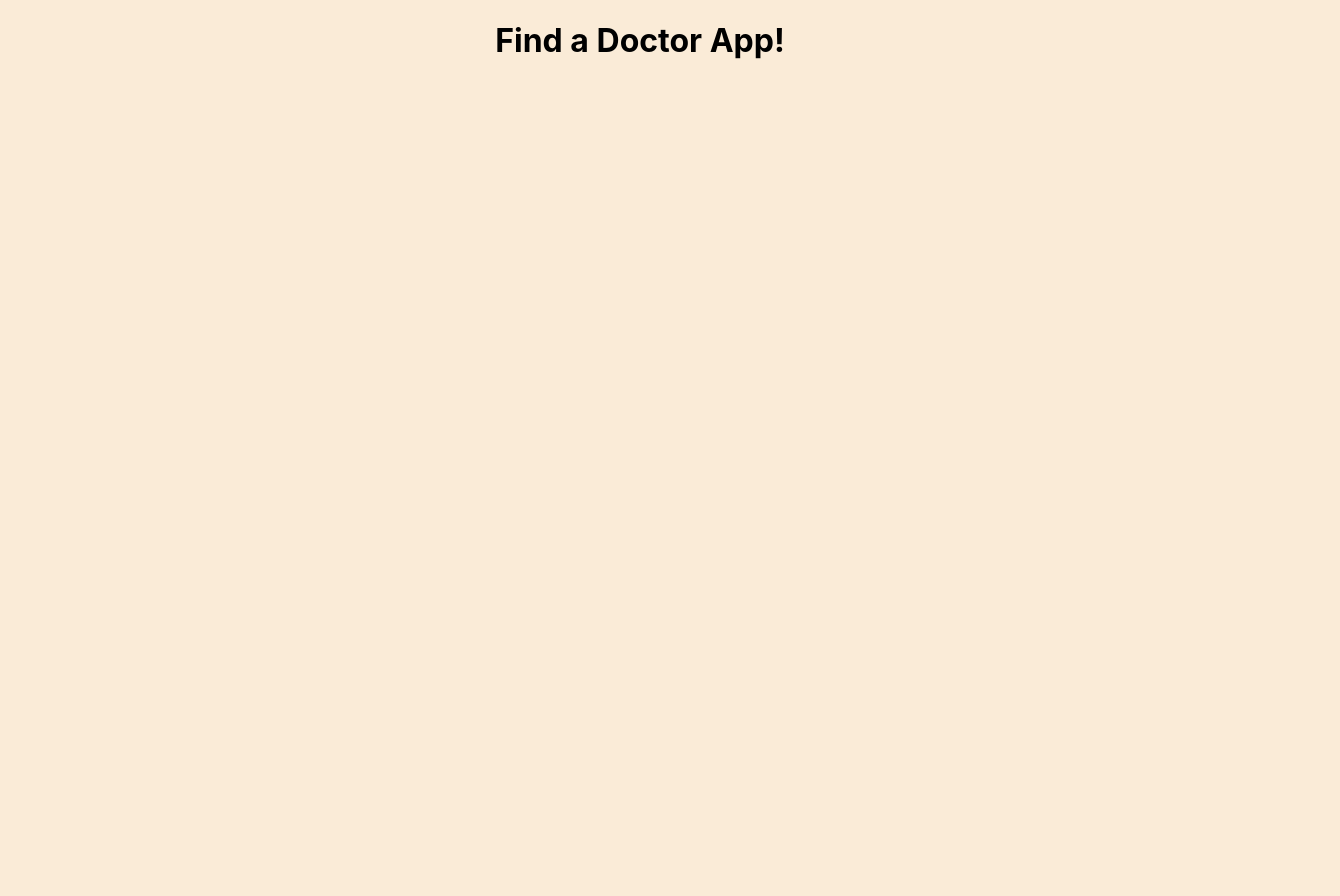
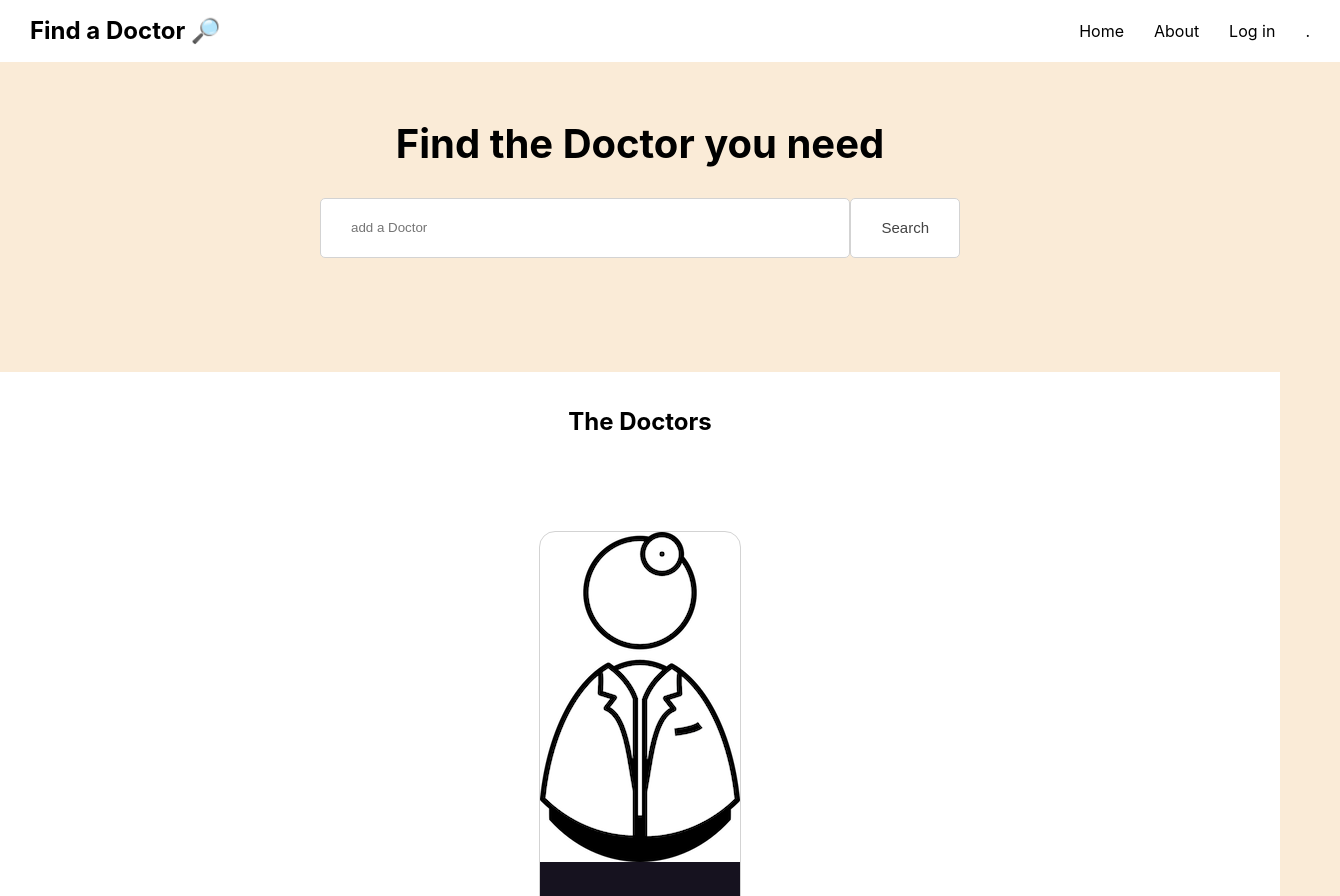
Before and after one commit to CFlondono/find_a_doctor_frontend, a React (Create React App) app: page / in a window 1280 px wide. Shown: the top 896 px of the page, 1340 px wide, since content can reach past the window. Before the commit the page ends 800 px from the top, so only its background shows below. Built offline with nearby package versions, Linux system fonts and the light colour scheme.

Commit message:
showing static data

```diff
--- a/src/App.css
+++ b/src/App.css
@@ -2,42 +2,124 @@ body {
   /* background-image: url('./images/cross.png'); */
   background-color: antiquewhite;
 }
-
 .App {
   text-align: center;
 }
+nav a {
+  padding: 2vw;
+  margin: auto;
+}
+a{
+  text-decoration: none;
+  color: #161615;
+}
+ /* Create Form */
+ .header {
+  /* header section */
+  padding: 30px;
+  height: 250px;
+  display: flex;
+  align-items: center;
+  flex-direction: column;
+}
+.header__title {
+  /* header section title */
+margin-bottom: 30px;
+font-size: 40px;
+}
+.header__form {
+  /* form body */
+  outline: 0;
+  border-style: solid;
 
-.App-logo {
-  height: 40vmin;
-  pointer-events: none;
+  min-width: 50vw;
+  height: 60px;
+  display:flex;
+}
+.header__form{
+  /* form body */
+  outline: 0;
+  border: 0;
+}
+.form__input-text {
+  /* form text */
+  flex: 1;
+  border-radius: 5px;
+  border: 1px solid lightgray;
+  padding: 0 0 0 30px;
+}
+.header__form button {
+  /* form button */
+  background-color: white;
+  border-radius: 5px;
+  border: 1px solid lightgrey;
+  padding: 0 30px;
+  font-size: 15px;
+  color: #444;
 }
 
-@media (prefers-reduced-motion: no-preference) {
-  .App-logo {
-    animation: App-logo-spin infinite 20s linear;
+  /* Navigation */
+  .navigation {
+    /* navigation wrapper */
+    display: flex;
+    width: 100%;
+    justify-content: space-between;
+    align-items: center;
+    padding: 5px 30px;
+    background-color: white;
   }
-}
 
-.App-header {
-  background-color: #282c34;
-  min-height: 100vh;
-  display: flex;
-  flex-direction: column;
-  align-items: center;
-  justify-content: center;
-  font-size: calc(10px + 2vmin);
-  color: white;
-}
+  .navigation h1 {
+    font-size: 1.5em;
+    line-height: 10px;
+  }
+  .navigation__links-wrapper {
+    /* adds div wrapper for links */
+    display: flex;
+    /* flex-shrink: 1; */
+    justify-content: space-between;
+  }
+  .navigation__links-wrapper > * {
+    margin-left: 30px;
+  }
+  /* .container {
+    display: grid;
+    background-color: white;
+    grid-template-columns: repeat(auto-fill, minmax(250px, 1fr));
+    grid-auto-rows: minmax(250px, auto);
+    grid-gap: 1rem;
+    margin: 0 auto;
+    max-width: 1200px;
+    padding: 1rem;
+  } */
+  .container {
+    /* wraps main section */
+    background-color: white;
+    display: flex;
+    flex-direction: column;
+    align-items: center;
+    justify-content: stretch;
+    padding: 15px 30px 60px;
+    flex: 1;
+  }
+  .card {
+    border: 1px solid lightgray;
+    border-radius: 1rem;
+    display: grid;
+    grid-template-rows: 2fr 1fr;
+  }
 
-.App-link {
-  color: #61dafb;
-}
+  .card-image {
+    align-items: center;
+    display: flex;
+    justify-content: center;
+  }
 
-@keyframes App-logo-spin {
-  from {
-    transform: rotate(0deg);
+  .card-title {
+    background-color: #16121f;
+    color: white;
+    border-radius: 0 0 1rem 1rem;
+    margin: 0;
+    padding: 1rem;
+    text-align: center;
   }
-  to {
-    transform: rotate(360deg);
-  }
-}
--- a/src/App.js
+++ b/src/App.js
@@ -1,6 +1,11 @@
+import Search from './components/Search';
+import Navbar from './components/Navbar';
+import Doctors from './components/Doctors';
+
 import {useState} from 'react';
 import './App.css';
-import staticData from './data'
+import staticData from './data';
+import React from 'react';
 // console.log(staticData)
 
 function App() {
@@ -8,9 +13,29 @@ function App() {
   console.log(doctors)
   return (
     <div className="App">
-      <h1>Find a Doctor App!</h1>
+    <Navbar/>
+    <Search/>
+    <Doctors/>
+    <section className="container">
+      {doctors.map((doctor,index) => {
+        return(
+          <div className="card">
+            <div className="card-image">
+              <img src={process.env.PUBLIC_URL + doctor.photo}
+                alt={doctor.name+doctor.lastname}
+              />
+            </div>
+            <div className="card-title">
+              <h3>{doctor.name+doctor.lastname}</h3>
+            </div>
+          </div>
+        )
+        }
+      )}
+  </section>
+
+
     </div>
-  );
-}
+  )}
 
 export default App;
--- /dev/null
+++ b/src/components/Doctors.jsx
@@ -0,0 +1,14 @@
+// import {useState, useEffect } from 'react';
+// import staticData from './data.js';
+
+function Doctor(){
+    // const [doctors,setDoctors] = useState(staticData)
+    // console.log(doctors)
+    return(
+        <section className="container">
+            <h2> The Doctors</h2>
+
+        </section>
+    )
+}
+export default Doctor
--- /dev/null
+++ b/src/components/Navbar.jsx
@@ -0,0 +1,19 @@
+// import { Link } from "react-router-dom";
+function Navbar(){
+    return (
+        <nav className="navigation">
+            <h1>Find a Doctor 🔎</h1>
+                <div className="navigation__links-wrapper">
+                    {/* <Link to ={"/"}>Home</Link>
+                        <Link to ={"/matches"}>About</Link>
+                        <Link to ={"/competitions"}>Log in</Link> */}
+                        <p>Home</p>
+                        <p>About</p>
+                        <p>Log in</p>
+                        <p>    . </p>
+
+                </div>
+        </nav>
+    )
+}
+export default Navbar
--- /dev/null
+++ b/src/components/Search.jsx
@@ -0,0 +1,12 @@
+function Search(){
+    return(
+    <header className="header">
+        <h1 className="header__title">Find the Doctor you need</h1>
+        <form className="header__form">
+            <input className="form__input-text" name="name" placeholder="add a Doctor"/>
+            <button>Search</button>
+        </form>
+    </header>
+    )}
+        // {<h1>Find your Doctor</h1>}
+export default Search
--- a/src/data.js
+++ b/src/data.js
@@ -6,6 +6,7 @@ export default[
         "specialities": ["cardiologiys"],
         "languages": ["Spanish", "French"],
         "education": ["UT", "OU"],
+        "photo":"./images/drimage.png",
         "reviews": [],
         "__v": 0
     },
@@ -22,6 +23,7 @@ export default[
             "Portuguese"
         ],
         "education": [],
+        "photo":"./images/drimage.png",
         "reviews": [],
         "__v": 0
     },
@@ -38,6 +40,7 @@ export default[
         "education": [
             "U de C"
         ],
+        "photo":"./images/drimage.png",
         "reviews": [],
         "__v": 0
     },
@@ -55,6 +58,7 @@ export default[
         "education": ["UT",
             "U de C"
         ],
+        "photo":"./images/drimage.png",
         "reviews": [],
         "__v": 0
     },
@@ -72,6 +76,7 @@ export default[
         "education": [
             "U de C","UH"
         ],
+        "photo":"./images/drimage.png",
         "reviews": [],
         "__v": 0
     }
```
Also changed, not shown: public/images/drimage.png (added), src/images/cross.png (deleted), src/pages/Home.jsx (added).
